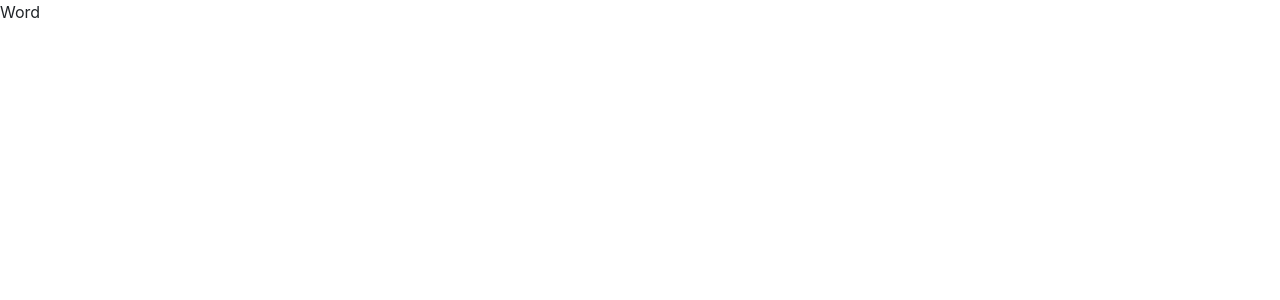
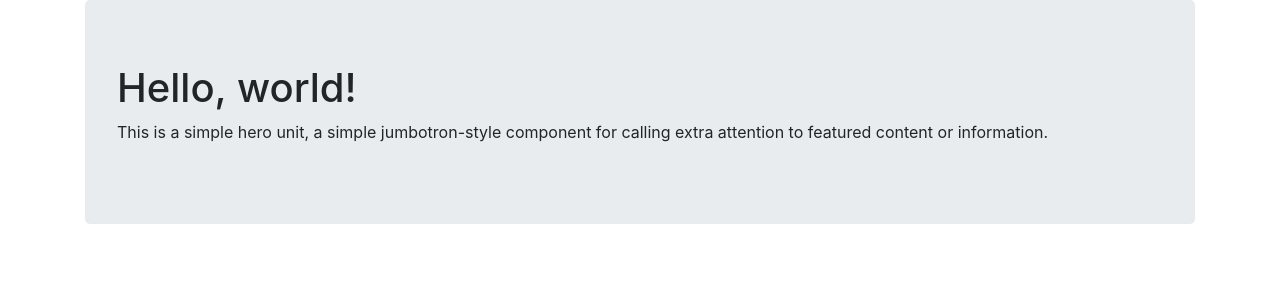
Before and after one commit to saschakala/autism_resource_frontend, a React (Create React App) app: page / in a window 1280 px wide. Shown: the top 300 px of the page. Built offline with nearby package versions, Linux system fonts and the light colour scheme; no server answers.

Commit message:
added congole.log fetch to App to test and created JumboTron component

```diff
--- a/src/App.js
+++ b/src/App.js
@@ -1,14 +1,23 @@
 import React from 'react';
+import JumboTron from './components/JumboTron'
 
 
 class App extends React.Component {
+
+componentDidMount() {
+  fetch('http://localhost:3000/api/v1/sources/books')
+    .then(resp => resp.json())
+    .then(data => console.log(data))
+}
+
   render() {
     return (
       <div className="App">
-      Word
+        <JumboTron/>
       </div>
     );
   }
 }
 
+
 export default App;
--- /dev/null
+++ b/src/components/JumboTron.js
@@ -0,0 +1,19 @@
+import React from 'react';
+import Container from 'react-bootstrap/Container';
+import Jumbotron from 'react-bootstrap/Jumbotron';
+
+const JumboTron = () => {
+    return (
+        <Container>
+        <Jumbotron>
+            <h1>Hello, world!</h1>
+            <p>
+                This is a simple hero unit, a simple jumbotron-style component for calling
+                extra attention to featured content or information.
+            </p>
+        </Jumbotron>
+        </Container>
+    )
+}
+
+export default JumboTron
--- a/src/index.js
+++ b/src/index.js
@@ -5,8 +5,9 @@
 import 'bootstrap/dist/css/bootstrap.min.css';
 
 import App from './App';
+import { createStore, applyMiddleware } from 'redux';
 
-import { createStore, applyMiddleware } from 'redux';
+// allows us to replace window.__Redux_devtools
 import { composeWithDevTools } from 'redux-devtools-extension';
 import thunk from 'redux-thunk';
 import { Provider } from 'react-redux';
@@ -19,7 +20,9 @@
 )
 
 ReactDOM.render(
-  <Provider store={store}>
-      <App />
-  </Provider>,
+  <React.StrictMode>
+    <Provider store={store}>
+        <App />
+    </Provider>
+  </React.StrictMode>,
   document.getElementById('root'));
```
Also changed, not shown: 1 other file (tests, documents, lock files or other folders).
